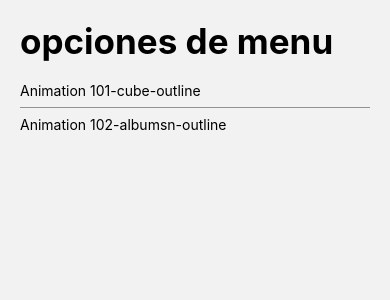
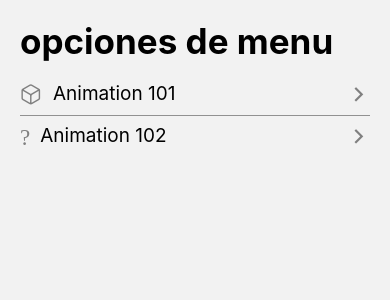
Before and after one commit to alberto8812/Components--Reac-Native, a React Native app: screen /HomeScreen in a window 390 px wide. Shown: the top 300 px of the page. Built offline with nearby package versions, Linux system fonts and the light colour scheme.

Commit message:
flatListItem

```diff
--- /dev/null
+++ b/src/components/FlatListMenuItem.tsx
@@ -0,0 +1,53 @@
+import React from 'react'
+import { MenuItem } from '../interface/appInterfaces';
+import { StyleSheet, Text, View } from 'react-native';
+import Icon from 'react-native-vector-icons/Ionicons';
+
+
+
+interface Props{
+    menuItem:MenuItem
+}
+
+export const FlatListMenuItem = ({menuItem}:Props) => {
+  return (
+        <View style={styles.container}>
+            <Icon
+                name={menuItem.icon}
+                color="gray"
+                size={23}
+            />
+            <Text style={styles.itemText}>{menuItem.name}</Text>
+
+            <View style={styles.arrowContanines}>
+            <Icon
+                name="chevron-forward-outline"
+                color="gray"
+                size={23}
+
+            />
+            </View>
+        </View>
+
+  )
+}
+
+
+const styles=StyleSheet.create({
+
+    container:{
+        flexDirection:'row'
+    },
+    itemText:{
+        marginLeft:10,
+        fontSize:19
+    },
+    arrowContanines:{
+        flexDirection:'row',
+        flex:1,
+        justifyContent:'flex-end'
+    }
+
+
+
+});
--- /dev/null
+++ b/src/interface/appInterfaces.tsx
@@ -0,0 +1,5 @@
+ export interface MenuItem{
+    name:string,
+    icon:string,
+    components:string,
+}
--- a/src/screens/HomeScreen.tsx
+++ b/src/screens/HomeScreen.tsx
@@ -4,15 +4,13 @@ import { Text, View } from 'react-native'
 import Icon from "react-native-vector-icons/Ionicons";
 import { styles } from '../theme/appTheme';
 import { useSafeAreaInsets } from 'react-native-safe-area-context';
-
-interface MenuItem{
-    name:string,
-    icon:string,
-    components:string,
-}
+import { MenuItem } from '../interface/appInterfaces';
+import { FlatListMenuItem } from '../components/FlatListMenuItem';
 
 
-const menuItem=[
+
+
+const menuItem:MenuItem[]=[
     {
         name:'Animation 101',
         icon:'cube-outline',
@@ -28,14 +26,6 @@ const menuItem=[
 export const HomeScreen = () => {
 
 const {top}=useSafeAreaInsets()
-
-    const renderMeniItem=(menuItem:MenuItem)=>{
-        return(
-            <View>
-                <Text>{menuItem.name}-{menuItem.icon}</Text>
-            </View>
-        )
-    }
 
     const rederListHeader=()=>{
 
@@ -64,7 +54,7 @@ const {top}=useSafeAreaInsets()
 
         <FlatList
             data={menuItem}
-            renderItem={({item})=>renderMeniItem(item)}
+            renderItem={({item})=><FlatListMenuItem menuItem={item}/>}
             keyExtractor={(item)=>item.name}
             ListHeaderComponent={()=>rederListHeader()}
             ItemSeparatorComponent={()=>itemSeparator()}
```
